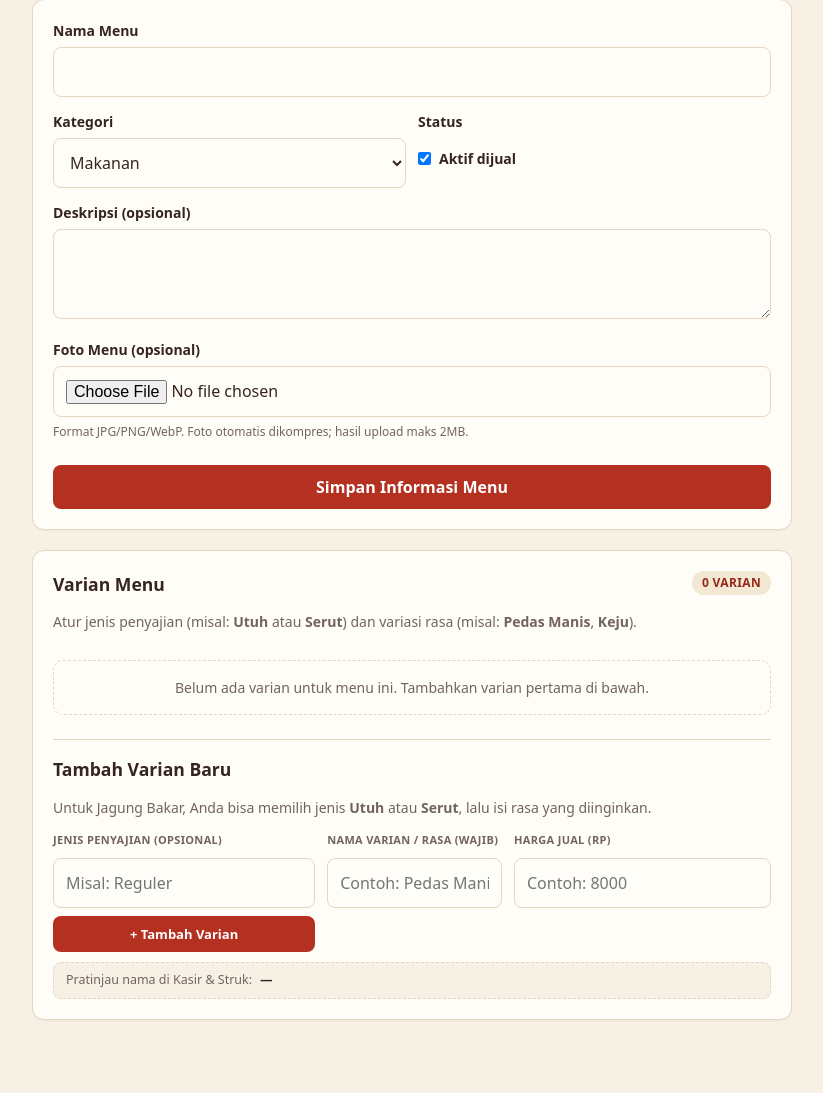
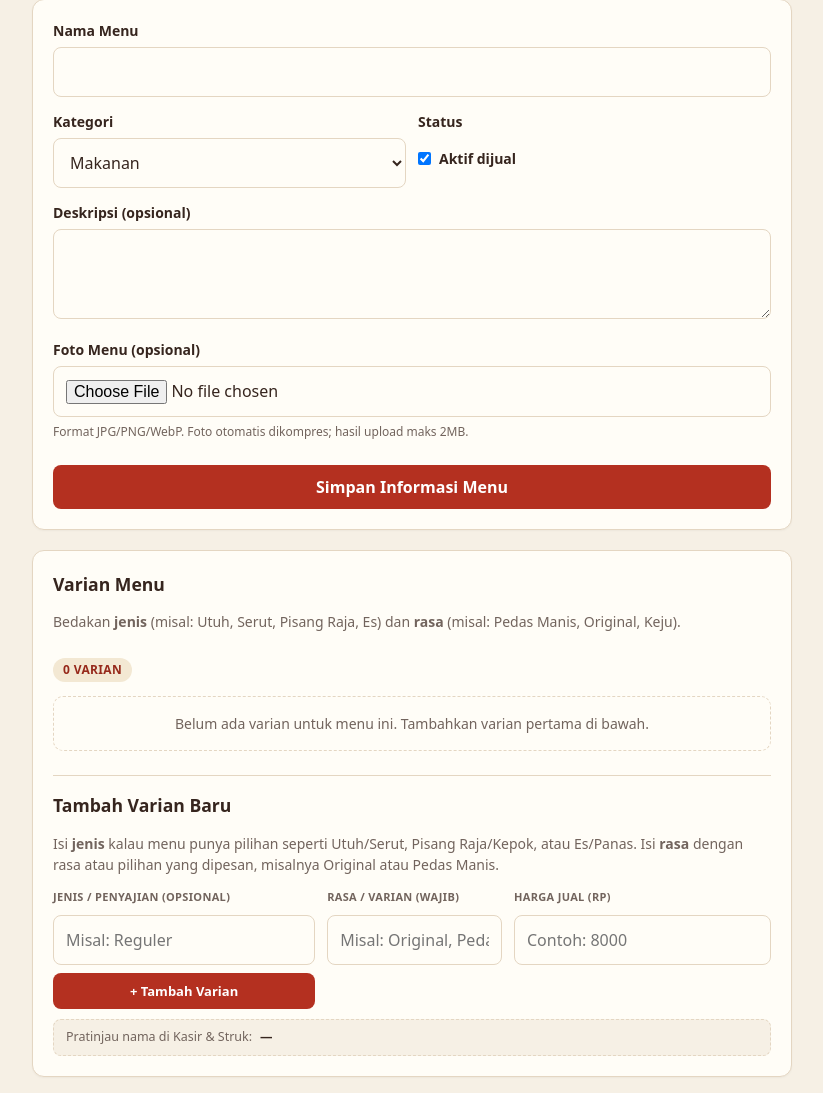
Before and after one commit to Mardiansyah-wq/kasir-warung-jagung, a Laravel app: template resources/views/owner/menus/edit.blade.php in a window 1280 px wide. Shown: the part 130-1223 px from the top of the page, without its empty margins (82-905 px from the left). Before the commit the page ends 1150 px from the top, so only its background shows below. Run offline with Laravel 12, Linux system fonts and the light colour scheme; the template is opened without the code that fills it, so the values that code supplies are empty.

Commit message:
Perjelas varian menu untuk jagung dan pisang

```diff
--- a/app/Http/Controllers/Owner/MenuController.php
+++ b/app/Http/Controllers/Owner/MenuController.php
@@ -74,6 +74,7 @@ class MenuController extends Controller
                 ]);
 
                 $menu->variants()->create([
+                    'type' => $data['type'] ?? null,
                     'variant_name' => $data['variant_name'],
                     'selling_price' => $data['selling_price'],
                     'is_active' => true,
--- a/app/Http/Requests/StoreMenuRequest.php
+++ b/app/Http/Requests/StoreMenuRequest.php
@@ -24,6 +24,7 @@ class StoreMenuRequest extends FormRequest
             'description' => ['nullable', 'string', 'max:2000'],
             'is_active' => ['sometimes', 'boolean'],
             'image' => ['nullable', 'image', 'mimes:jpg,jpeg,png,webp', 'max:2048', 'dimensions:max_width=6000,max_height=6000'],
+            'type' => ['nullable', 'string', 'max:50'],
             'variant_name' => ['required', 'string', 'max:100'],
             'selling_price' => ['required', 'numeric', 'min:0', 'max:9999999999'],
         ];
@@ -44,6 +45,7 @@ class StoreMenuRequest extends FormRequest
             'image.mimes' => 'Format gambar harus JPG, PNG, atau WebP.',
             'image.max' => 'Ukuran gambar maksimal 2MB.',
             'image.dimensions' => 'Resolusi gambar maksimal 6000 x 6000 piksel.',
+            'type.max' => 'Jenis penyajian maksimal 50 karakter.',
             'variant_name.required' => 'Nama varian pertama wajib diisi.',
             'variant_name.max' => 'Nama varian maksimal 100 karakter.',
             'selling_price.required' => 'Harga wajib diisi.',
--- a/resources/views/owner/menus/edit.blade.php
+++ b/resources/views/owner/menus/edit.blade.php
@@ -66,7 +66,7 @@
             <div>
                 <h2>Varian Menu</h2>
                 <p class="muted">
-                    Atur jenis penyajian (misal: <strong>Utuh</strong> atau <strong>Serut</strong>) dan variasi rasa (misal: <strong>Pedas Manis</strong>, <strong>Keju</strong>).
+                    Bedakan <strong>jenis</strong> (misal: Utuh, Serut, Pisang Raja, Es) dan <strong>rasa</strong> (misal: Pedas Manis, Original, Keju).
                 </p>
             </div>
             <span class="badge">{{ $menu->variants->count() }} Varian</span>
@@ -115,26 +115,26 @@
                             @method('PUT')
 
                             <div class="variant-field-group">
-                                <label class="variant-field-label" for="vtype-{{ $variant->id }}">Jenis / Tipe</label>
+                                <label class="variant-field-label" for="vtype-{{ $variant->id }}">Jenis / Penyajian</label>
                                 <input
                                     id="vtype-{{ $variant->id }}"
                                     type="text"
                                     name="type"
                                     value="{{ $variant->type }}"
-                                    placeholder="Contoh: Utuh, Serut"
+                                    placeholder="Misal: Utuh, Serut, Pisang Raja"
                                     aria-label="Jenis varian"
                                     maxlength="50"
                                 >
                             </div>
 
                             <div class="variant-field-group">
-                                <label class="variant-field-label" for="vname-{{ $variant->id }}">Nama Varian / Rasa</label>
+                                <label class="variant-field-label" for="vname-{{ $variant->id }}">Rasa / Varian</label>
                                 <input
                                     id="vname-{{ $variant->id }}"
                                     type="text"
                                     name="variant_name"
                                     value="{{ $variant->variant_name }}"
-                                    placeholder="Contoh: Pedas Manis, Keju"
+                                    placeholder="Misal: Original, Pedas Manis, Keju"
                                     aria-label="Nama varian"
                                     maxlength="100"
                                     required
@@ -188,7 +188,8 @@
         <div class="form-section" style="margin-top: 24px">
             <h2>Tambah Varian Baru</h2>
             <p class="muted">
-                Untuk Jagung Bakar, Anda bisa memilih jenis <strong>Utuh</strong> atau <strong>Serut</strong>, lalu isi rasa yang diinginkan.
+                Isi <strong>jenis</strong> kalau menu punya pilihan seperti Utuh/Serut, Pisang Raja/Kepok, atau Es/Panas.
+                Isi <strong>rasa</strong> dengan rasa atau pilihan yang dipesan, misalnya Original atau Pedas Manis.
             </p>
 
             @php
@@ -196,6 +197,9 @@
                 $isCorn = str_contains($menuLower, 'jagung');
                 $isDrink = $menu->category === \App\Models\Menu::CATEGORY_MINUMAN;
                 $isBanana = str_contains($menuLower, 'pisang');
+                $previewDefault = $isCorn
+                    ? 'Utuh · Pedas Manis'
+                    : ($isBanana ? 'Pisang Raja · Original' : 'Nama Varian');
             @endphp
 
             <form
@@ -206,12 +210,12 @@
             >
                 @csrf
                 <div class="variant-field-group">
-                    <label class="variant-field-label" for="new_variant_type">Jenis Penyajian (Opsional)</label>
+                    <label class="variant-field-label" for="new_variant_type">Jenis / Penyajian (opsional)</label>
                     <input
                         id="new_variant_type"
                         type="text"
                         name="type"
-                        placeholder="{{ $isCorn ? 'Misal: Utuh atau Serut' : ($isDrink ? 'Misal: Es atau Panas' : 'Misal: Reguler') }}"
+                        placeholder="{{ $isCorn ? 'Misal: Utuh atau Serut' : ($isBanana ? 'Misal: Pisang Raja atau Pisang Kepok' : ($isDrink ? 'Misal: Es atau Panas' : 'Misal: Reguler')) }}"
                         aria-label="Jenis penyajian baru"
                         maxlength="50"
                         autocomplete="off"
@@ -235,12 +239,12 @@
                 </div>
 
                 <div class="variant-field-group">
-                    <label class="variant-field-label" for="new_variant_name">Nama Varian / Rasa (Wajib)</label>
+                    <label class="variant-field-label" for="new_variant_name">Rasa / Varian (wajib)</label>
                     <input
                         id="new_variant_name"
                         type="text"
                         name="variant_name"
-                        placeholder="Contoh: Pedas Manis, Keju, Original"
+                        placeholder="Misal: Original, Pedas Manis, Keju"
                         aria-label="Nama varian baru"
                         maxlength="100"
                         required
@@ -269,7 +273,7 @@
 
             <div class="live-preview-box" id="newVariantPreview">
                 <span>Pratinjau nama di Kasir & Struk:</span>
-                <strong id="previewVariantName">{{ $isCorn ? 'Utuh · Pedas Manis' : 'Nama Varian' }}</strong>
+                <strong id="previewVariantName">{{ $previewDefault }}</strong>
             </div>
         </div>
     </div>
```
Also changed, not shown: resources/views/owner/menus/create.blade.php (+24 -5 lines), tests/Feature/MenuManagementTest.php (+35 -1 lines).
